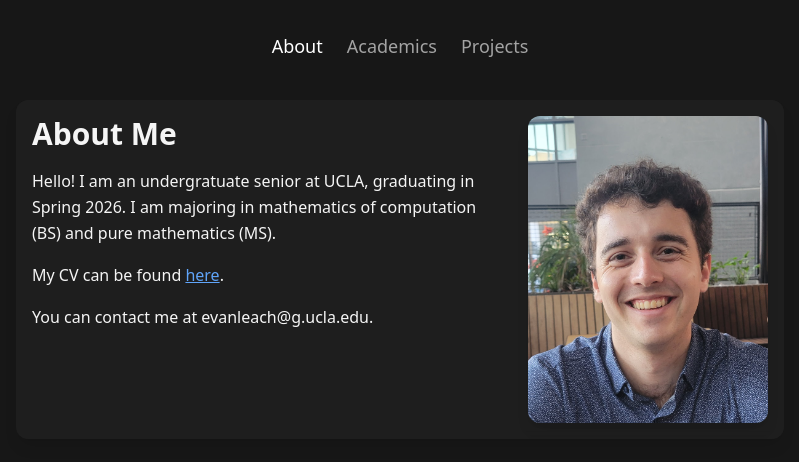
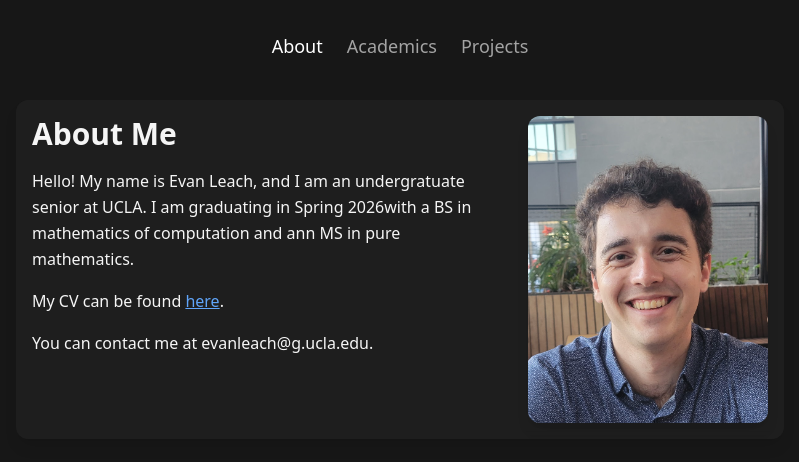
Before and after one commit to evan-leach/website, a React (Vite) app: page / in a window 1280 px wide. Shown: the top 462 px of the page, without its empty margins (240-1039 px from the left). Built offline with nearby package versions, Linux system fonts and the light colour scheme.

Commit message:
Added name

```diff
--- a/src/pages/About.jsx
+++ b/src/pages/About.jsx
@@ -7,8 +7,8 @@ export default function About() {
         <h1 className="text-3xl font-semibold">About Me</h1>
 
         <p className="leading-relaxed">
-          Hello! I am an undergratuate senior at UCLA, graduating in Spring 2026. I am majoring in
-          mathematics of computation (BS) and pure mathematics (MS).
+          Hello! My name is Evan Leach, and I am an undergratuate senior at UCLA. I am graduating in
+          Spring 2026with a BS in mathematics of computation and ann MS in pure mathematics.
         </p>
 
         <p className="leading-relaxed">
```
Also changed, not shown: 2 other files (tests, documents, lock files or other folders).
